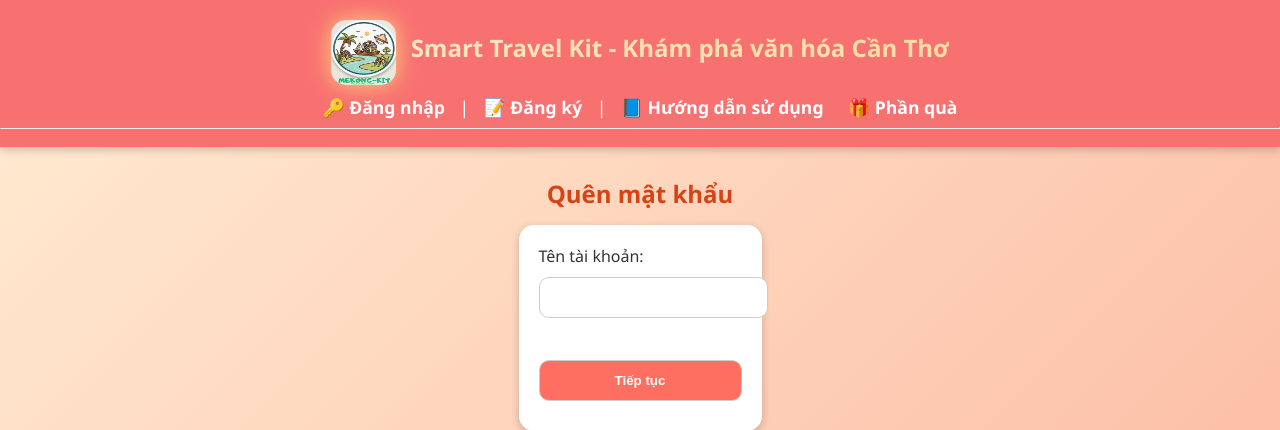
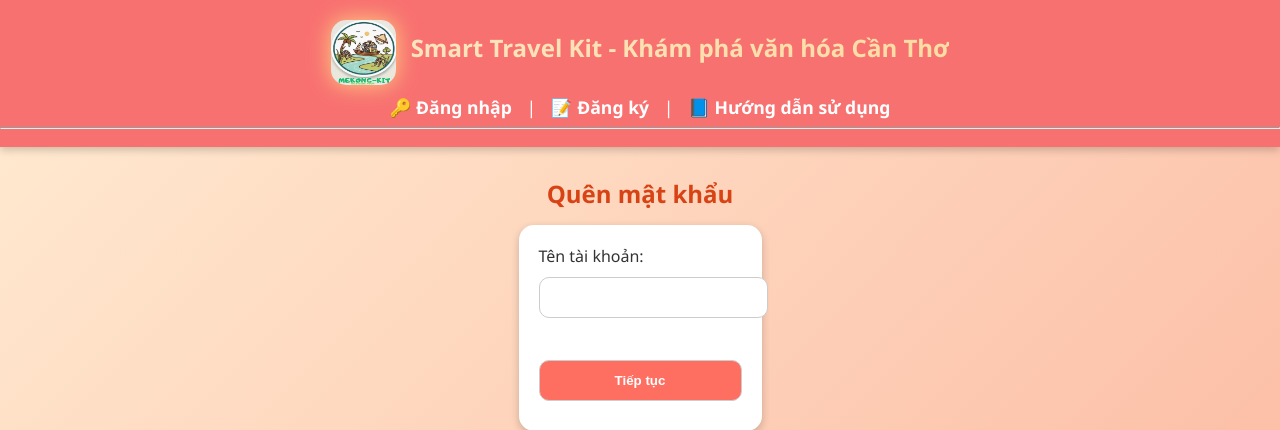
Before and after one commit to hung83st/mekongkit, a Flask app: page /forgot_password in a window 1280 px wide. Shown: the top 430 px of the page. Run offline with Flask 3, Linux system fonts and the light colour scheme.

Commit message:
Update base.html

```diff
--- a/travel_kit/templates/base.html
+++ b/travel_kit/templates/base.html
@@ -167,7 +167,7 @@
             <a href="{{ url_for('login') }}">🔑 Đăng nhập</a> |
             <a href="{{ url_for('register') }}">📝 Đăng ký</a> |
             <a href="{{ url_for('guide') }}">📘 Hướng dẫn sử dụng</a>
-            <a href="{{ url_for('rewards') }}">🎁 Phần quà</a>
+            <!-- <a href="{{ url_for('rewards') }}">🎁 Phần quà</a> -->
         </nav>
         {% endif %}
         <hr>
```
